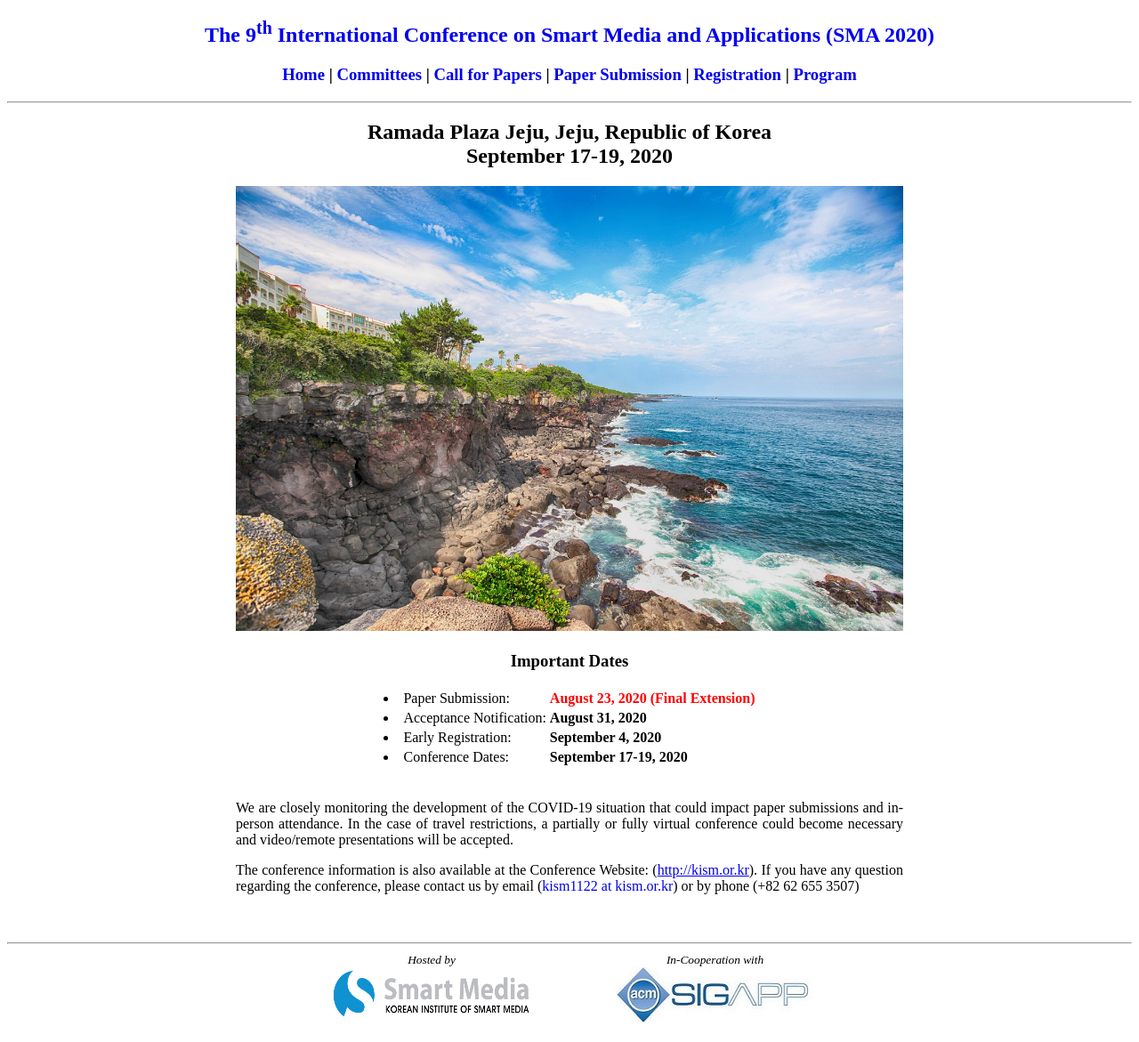
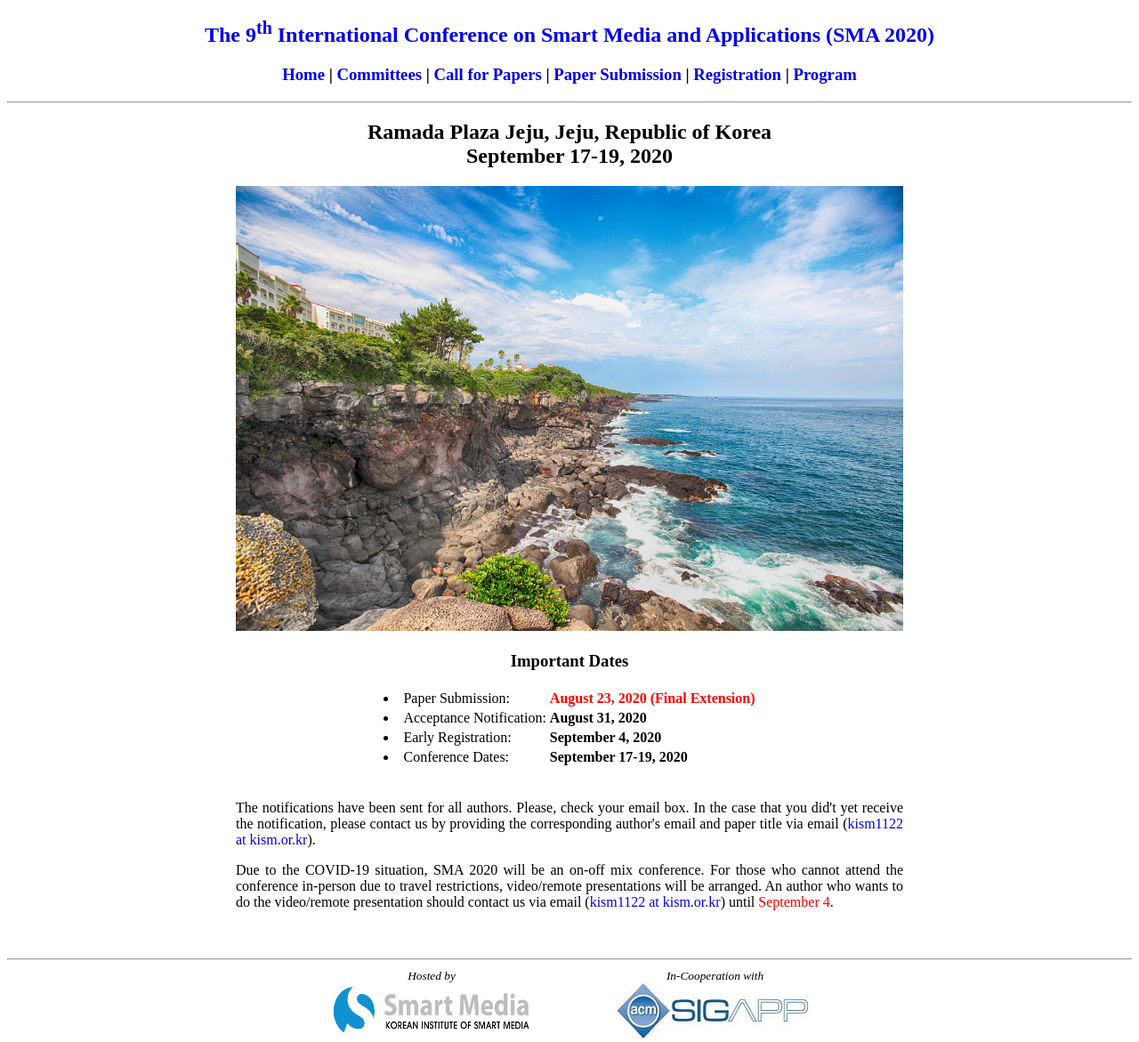
Before and after one commit to icea-conf/sma-2020.github.io, a Jekyll site: the page built from index.html, in a window 1280 px wide. Shown: the whole page at 89% size. Built offline with Jekyll 4.4.1, drawn with Linux system fonts in a browser that asks for light colours; the list of posts is cut into pages by our own code.

Commit message:
Update index.html

```diff
--- a/index.html
+++ b/index.html
@@ -55,8 +55,8 @@ title: SMA 2020
             </center>
 
             <div style="padding-top:20px">
-                  <p style="text-align: justify">We are closely monitoring the development of the COVID-19 situation that could impact paper submissions and in-person attendance. In the case of travel restrictions, a partially or fully virtual conference could become necessary and video/remote presentations will be accepted.</p>
-                  <p style="text-align: justify">The conference information is also available at the Conference Website: (<a href="http://kism.or.kr/" target="_blank">http://kism.or.kr</a>). If you have any question regarding the conference, please contact us by email (<a style="text-decoration:none" href="mailto:kism1122@kism.or.kr">kism1122 at kism.or.kr</a>) or by phone (+82 62 655 3507)</p>
+                  <p style="text-align: justify">The notifications have been sent for all authors. Please, check your email box. In the case that you did't yet receive the notification, please contact us by providing the corresponding author's email and paper title via email (<a style="text-decoration:none" href="mailto:kism1122@kism.or.kr">kism1122 at kism.or.kr</a>).</p>
+                  <p style="text-align: justify">Due to the COVID-19 situation, SMA 2020 will be an on-off mix conference. For those who cannot attend the conference in-person due to travel restrictions, video/remote presentations will be arranged. An author who wants to do the video/remote presentation should contact us via email (<a style="text-decoration:none" href="mailto:kism1122@kism.or.kr">kism1122 at kism.or.kr</a>) until </a><a style="color:#FF0000">September 4</a>.</p>
             </div>
       </div>
 </div>
```
